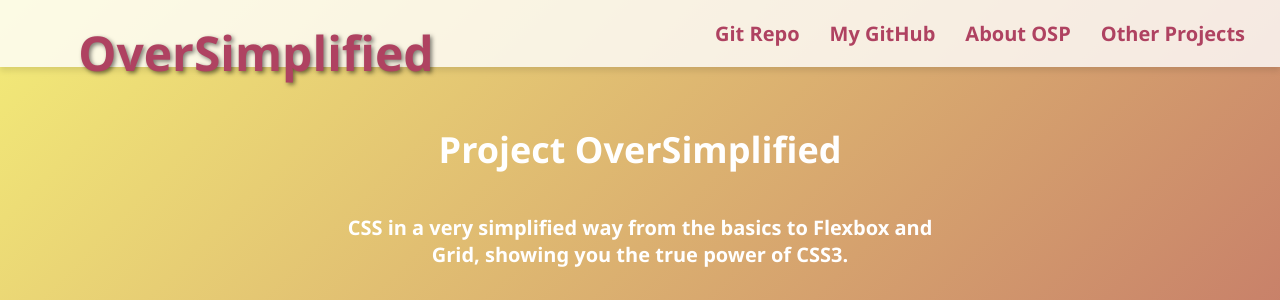
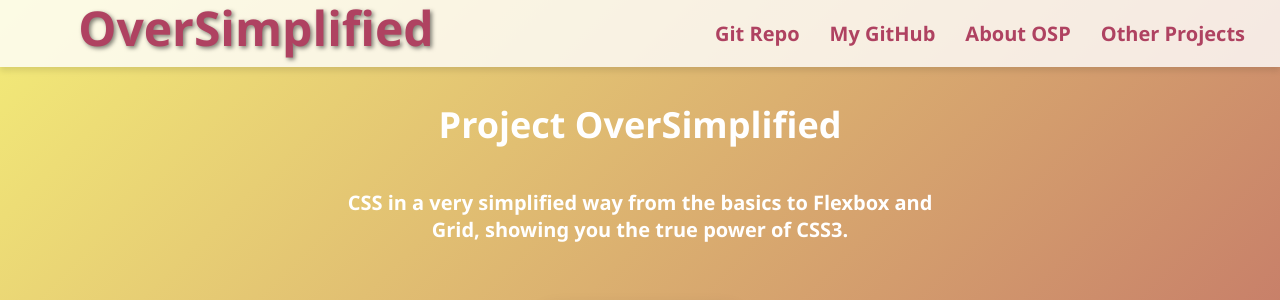
Before and after one commit to CFSW-Project/cfsw-project.github.io, a plain HTML site: page index.html in a window 1280 px wide. Shown: the top 300 px of the page. Drawn offline with Linux system fonts and the light colour scheme; sample sign-in values are in the browser's storage.

Commit message:
Update style.css

```diff
--- a/style.css
+++ b/style.css
@@ -109,7 +109,7 @@ body {
   .logo {
     font-size: 48px;
     align-items:center;
-		padding-top: 35px;
+		padding-top: 10px;
   }
 
   .nav {
```
